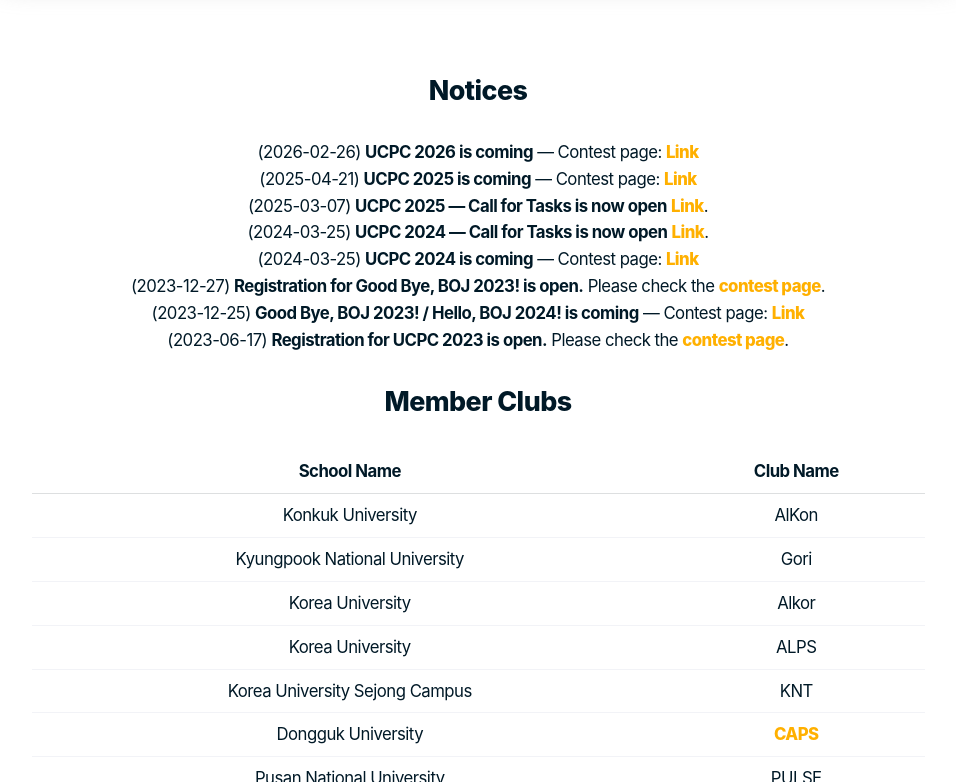
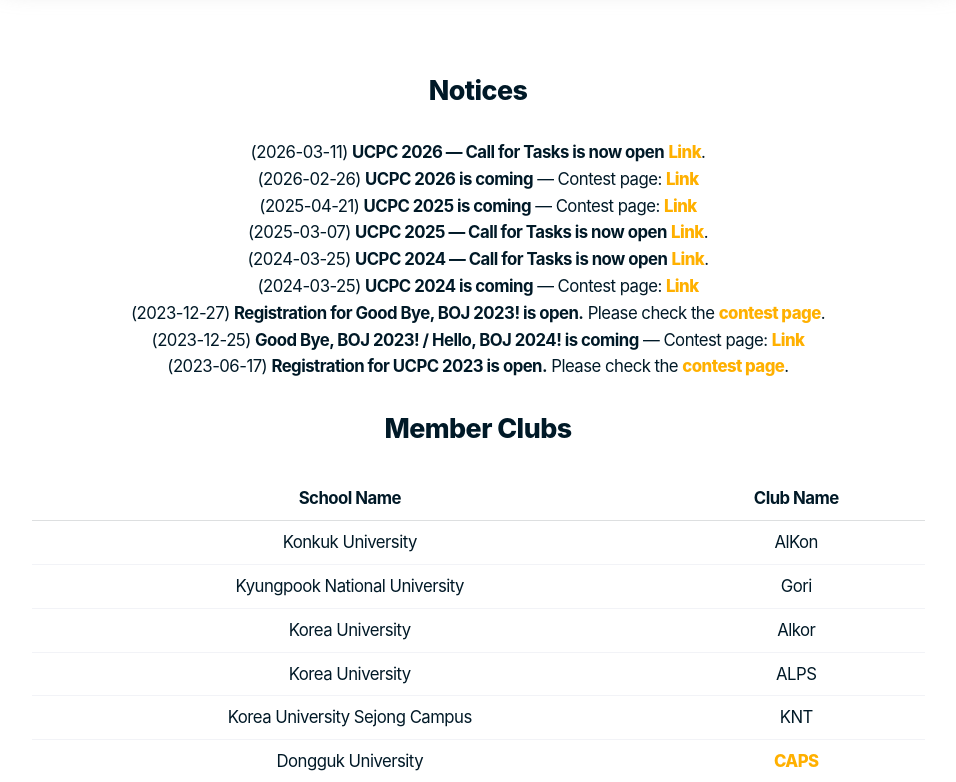
Before and after one commit to ucpcc/main, a Jekyll site: the page built from en/index.md, in a window 1280 px wide and 900 px high, scrolled down 951 px, cut to the strip 118-900 px from the top of the window. Shown: the whole strip, without its empty margins (162-1118 px from the left). Built offline with Jekyll 4.4.1, drawn with Linux system fonts in a browser that asks for light colours; some web fonts are replaced.

Commit message:
fix: add Call for Tasks link on en/index.md (#48)

```diff
--- a/en/index.md
+++ b/en/index.md
@@ -10,6 +10,7 @@ permalink: /en/
 <!-- ## [2025 전대프연 세미나 신청하기](https://seminar.ucpc.me/){:target="_blank"} -->
 
 ## Notices
+- (2026-03-11) **UCPC 2026 — Call for Tasks is now open** [Link](https://2026.ucpc.me/tasks/){:target="_blank"}.
 - (2026-02-26) **UCPC 2026 is coming** — Contest page: [Link](https://2026.ucpc.me){:target="_blank"}
 - (2025-04-21) **UCPC 2025 is coming** — Contest page: [Link](https://2025.ucpc.me){:target="_blank"}
 - (2025-03-07) **UCPC 2025 — Call for Tasks is now open** [Link](https://2025.ucpc.me/tasks/){:target="_blank"}.
```
